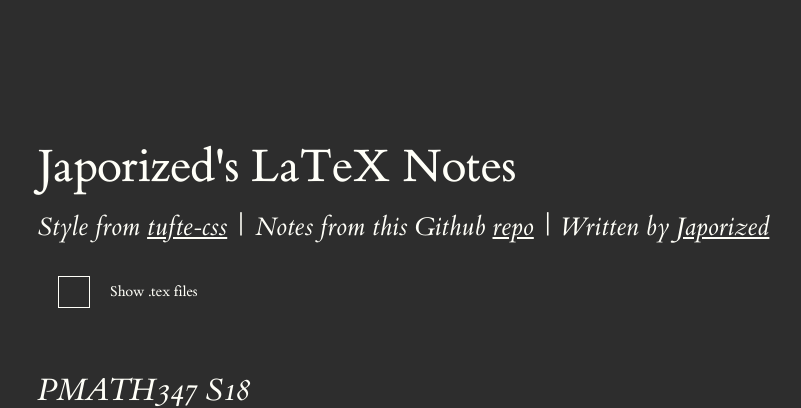
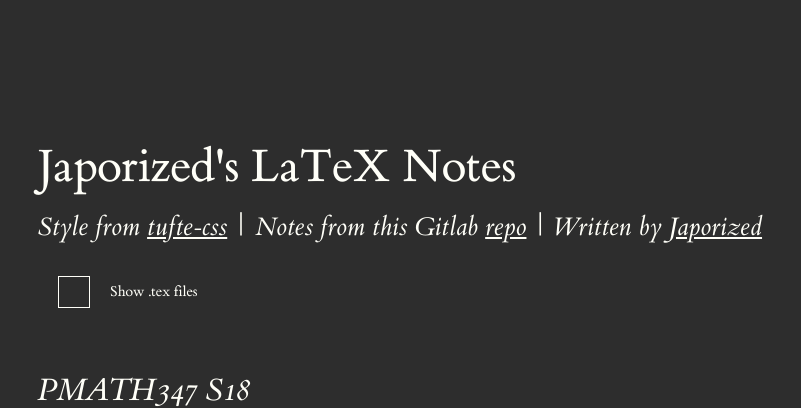
Before and after one commit to japorized/TeX_notes, a Jekyll site: the page built from index.md, in a window 1280 px wide. Shown: the top 408 px of the page, without its empty margins (122-923 px from the left). Built offline with Jekyll 4.4.1, drawn with Linux system fonts in a browser that asks for light colours; nearby versions of some CDN libraries.

Commit message:
updating site links

```diff
--- a/_layouts/home.html
+++ b/_layouts/home.html
@@ -66,7 +66,7 @@
   <body>
     <article>
       <h1>Japorized's LaTeX Notes</h1>
-      <p class="subtitle">Style from <a href="https://github.com/edwardtufte/tufte-css">tufte-css</a> | Notes from this Github <a href="https://github.com/japorized/TeX_notes">repo</a> | Written by <a href="https://japorized.github.io">Japorized</a></p>
+      <p class="subtitle">Style from <a href="https://github.com/edwardtufte/tufte-css">tufte-css</a> | Notes from this Gitlab <a href="https://gitlab.com/japorized/TeX_notes">repo</a> | Written by <a href="https://japorized.gitlab.io">Japorized</a></p>
       <noscript><p>Enable JS to toggle .tex files</p></noscript>
 
       <div class="option-container">
```
Also changed, not shown: README.md.
